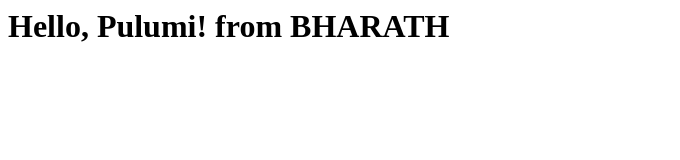
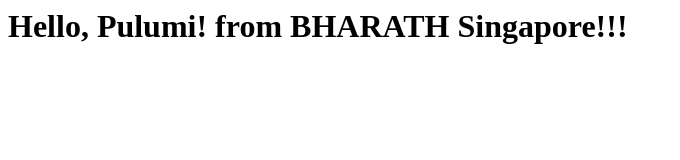
Before and after one commit to Bharathkumarraju/pulumi_with_gcp, a plain HTML site: page index.html in a window 1280 px wide. Shown: the whole page, without its empty margins (0-680 px from the left). Drawn offline with Linux system fonts and the light colour scheme.

Commit message:
All about python pulumi

```diff
--- a/index.html
+++ b/index.html
@@ -1,5 +1,5 @@
 <html>
     <body>
-        <h1>Hello, Pulumi! from BHARATH</h1>
+        <h1>Hello, Pulumi! from BHARATH Singapore!!!</h1>
     </body>
 </html>
```
